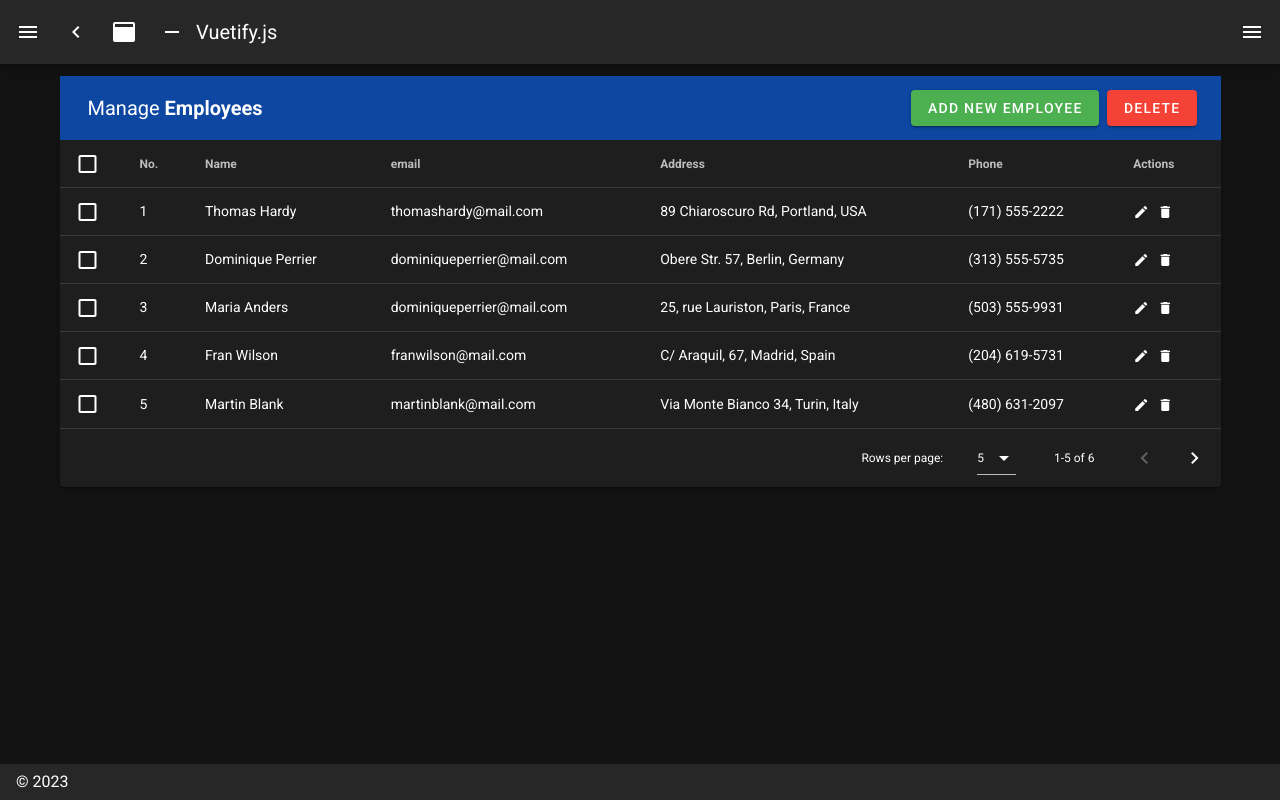
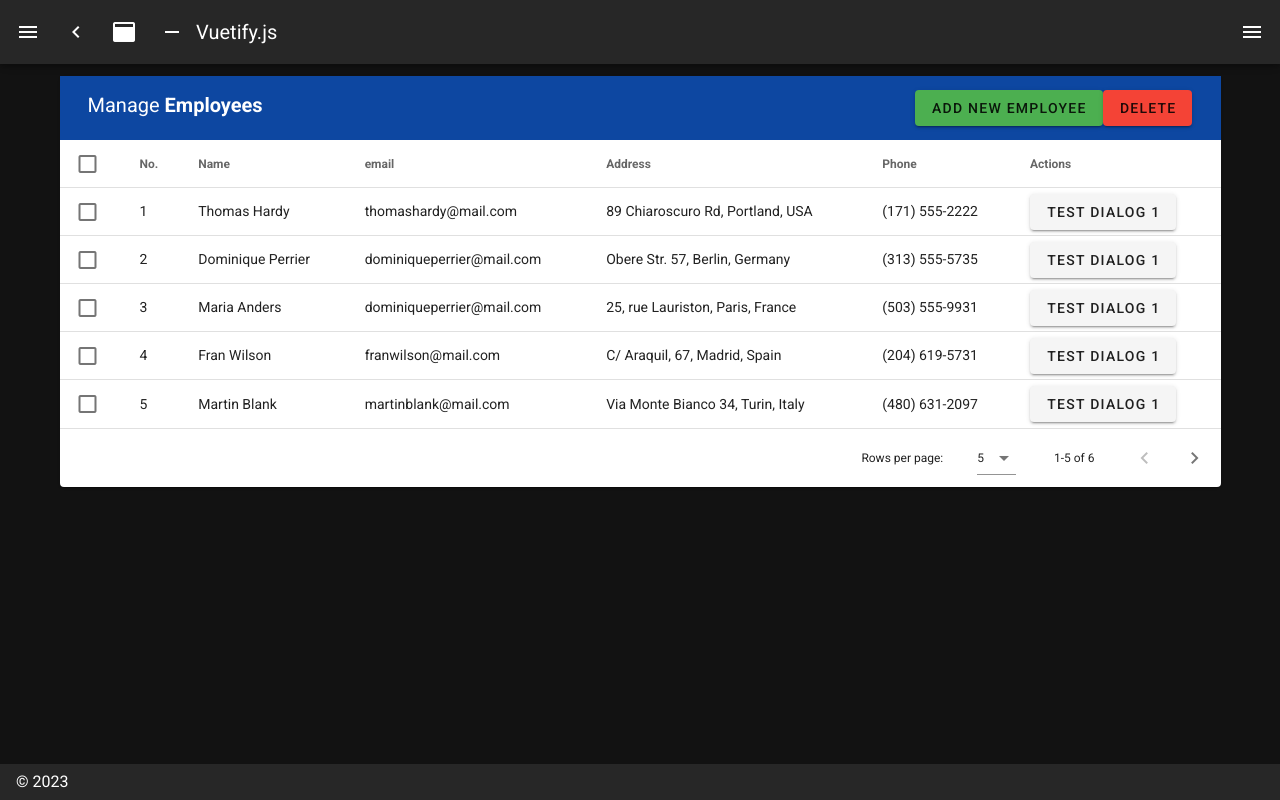
Before and after one commit to Siripongapr/Crud-vue2-nuxtjs-test, a Nuxt app: page /tableSearch in a window 1280 px wide. Built offline with nearby package versions, Linux system fonts and the light colour scheme.

Commit message:
add dialog Edit

```diff
--- a/pages/tableSearch.vue
+++ b/pages/tableSearch.vue
@@ -1,6 +1,7 @@
 <template>
   <v-data-table
     v-model="selected"
+    light
     :headers="headers"
     :items="info"
     :items-per-page="5"
@@ -15,12 +16,37 @@
     <template #top>
       <v-toolbar flat color="#0D47A1">
         <v-container>
+          <v-row>
+            <v-col
+              cols="5"
+            >
               <v-toolbar-title>
-            <div>
+                <div
+                  style="color:white;"
+                >
                   Manage
                   <b>Employees</b>
                 </div>
               </v-toolbar-title>
+            </v-col>
+            <v-col
+              cols="7"
+              align="end"
+            >
+              <v-btn
+                color="green"
+                @click="openDialogAdd"
+              >
+                ADD NEW EMPLOYEE
+              </v-btn>
+              <v-btn
+                color="red"
+                @click="openDialogSelectedDelete"
+              >
+                DELETE
+              </v-btn>
+            </v-col>
+          </v-row>
         </v-container> <!--Header text -->
 
         <!--Dialog ADD New Employee-->
@@ -28,15 +54,6 @@
           v-model="dialogAdd"
           max-width="500px"
         >
-          <template #activator="{ on , attrs }">
-            <v-btn
-              color="green"
-              v-bind="attrs"
-              v-on="on"
-            >
-              Add New Employee
-            </v-btn>  <!--Add button-->
-          </template>
           <v-card>
             <v-card-title>Add New Employee</v-card-title>
             <v-card-text>
@@ -111,17 +128,7 @@
           v-model="dialogSelectedDelete"
           max-width="500px"
         >
-          <template #activator="{ on , attrs}">
-            <v-btn
-              v-bind="attrs"
-              color="red"
-              class="mx-2"
-              v-on="on"
-            >
-              delete <!--Delete Button -->
-            </v-btn>
-            <v-spacer />
-          </template>
+          <v-card>
             <v-card-title>
               <b>Delete Employees</b>
             </v-card-title>
@@ -145,18 +152,44 @@
                 Cancel
               </v-btn>
             </v-card-actions>
+          </v-card>
         </v-dialog>
       </v-toolbar>
     </template>
 
-    <template slot="item.actions" slot-scope="{ item }">
-      <v-icon small class="mr-2" @click="editItem(item)">
-        mdi-pencil
-      </v-icon>
-      <v-icon small class="mr-2" @click="editItem(item)">
-        mdi-delete
-      </v-icon>
-    </template> //icon
+    <template slot="item.actions">
+      <v-btn
+        @click="openDialogEdit"
+      >
+        test dialog 1
+      </v-btn>
+      <!--Dialog Edit-->
+      <v-dialog
+        v-model="dialogEdit"
+        max-width="500px"
+        content-class="elevation-0"
+      >
+        <!-- content-class is for remove shadow box -->
+        <v-card>
+          <v-card-title>
+            Edit Employee
+          </v-card-title>
+          <v-divider />
+          <v-container>
+            <v-row>
+              <v-col
+                cols="12"
+              >
+                <v-text-field
+                  label="First Name"
+                  outlined
+                />
+              </v-col>
+            </v-row>
+          </v-container>
+        </v-card>
+      </v-dialog>
+    </template> <!--Edit Delete dialog Icon-->
   </v-data-table>
 </template>
 
@@ -165,7 +198,9 @@ export default {
   data: () => ({
     selected: [],
     dialogAdd: false,
+    dialogEdit: false,
     dialogSelectedDelete: false,
+
     headers: [
       {
         text: 'No.',
@@ -179,44 +214,7 @@ export default {
       { text: 'Phone', value: 'phone' },
       { text: 'Actions', value: 'actions', sortable: false }
     ],
-    info: [],
-    editedIndex: -1,
-    editedItem: {
-      name: '',
-      email: '',
-      address: '',
-      phone: 0
-    },
-    defaultItem: {
-      name: '',
-      email: '',
-      address: '',
-      phone: 0
-    }
-  }),
-
-  computed: {
-    formTitle () {
-      return this.editedIndex === -1 ? 'New Item' : 'Edit Item'
-    }
-  },
-
-  watch: {
-    dialog (val) {
-      val || this.close()
-    },
-    dialogDelete (val) {
-      val || this.closeDelete()
-    }
-  },
-
-  created () {
-    this.initialize()
-  },
-
-  methods: {
-    initialize () {
-      this.info = [
+    info: [
       {
         name: 'Thomas Hardy',
         email: 'thomashardy@mail.com',
@@ -254,48 +252,17 @@ export default {
         phone: '(480) 631-2097'
       }
     ]
+  }),
+
+  methods: {
+    openDialogEdit () {
+      this.dialogEdit = true
     },
-
-    editItem (item) {
-      this.editedIndex = this.info.indexOf(item)
-      this.editedItem = Object.assign({}, item)
-      this.dialog = true
+    openDialogAdd () {
+      this.dialogAdd = true
     },
-
-    deleteItem (item) {
-      this.editedIndex = this.info.indexOf(item)
-      this.editedItem = Object.assign({}, item)
-      this.dialogDelete = true
-    },
-
-    deleteItemConfirm () {
-      this.info.splice(this.editedIndex, 1)
-      this.closeDelete()
-    },
-
-    close () {
-      this.dialog = false
-      this.$nextTick(() => {
-        this.editedItem = Object.assign({}, this.defaultItem)
-        this.editedIndex = -1
-      })
-    },
-
-    closeDelete () {
-      this.dialogDelete = false
-      this.$nextTick(() => {
-        this.editedItem = Object.assign({}, this.defaultItem)
-        this.editedIndex = -1
-      })
-    },
-
-    save () {
-      if (this.editedIndex > -1) {
-        Object.assign(this.info[this.editedIndex], this.editedItem)
-      } else {
-        this.info.push(this.editedItem)
-      }
-      this.close()
+    openDialogSelectedDelete () {
+      this.dialogSelectedDelete = true
     }
   }
 }
```
Lines whose indentation alone changed are shown as unchanged.
